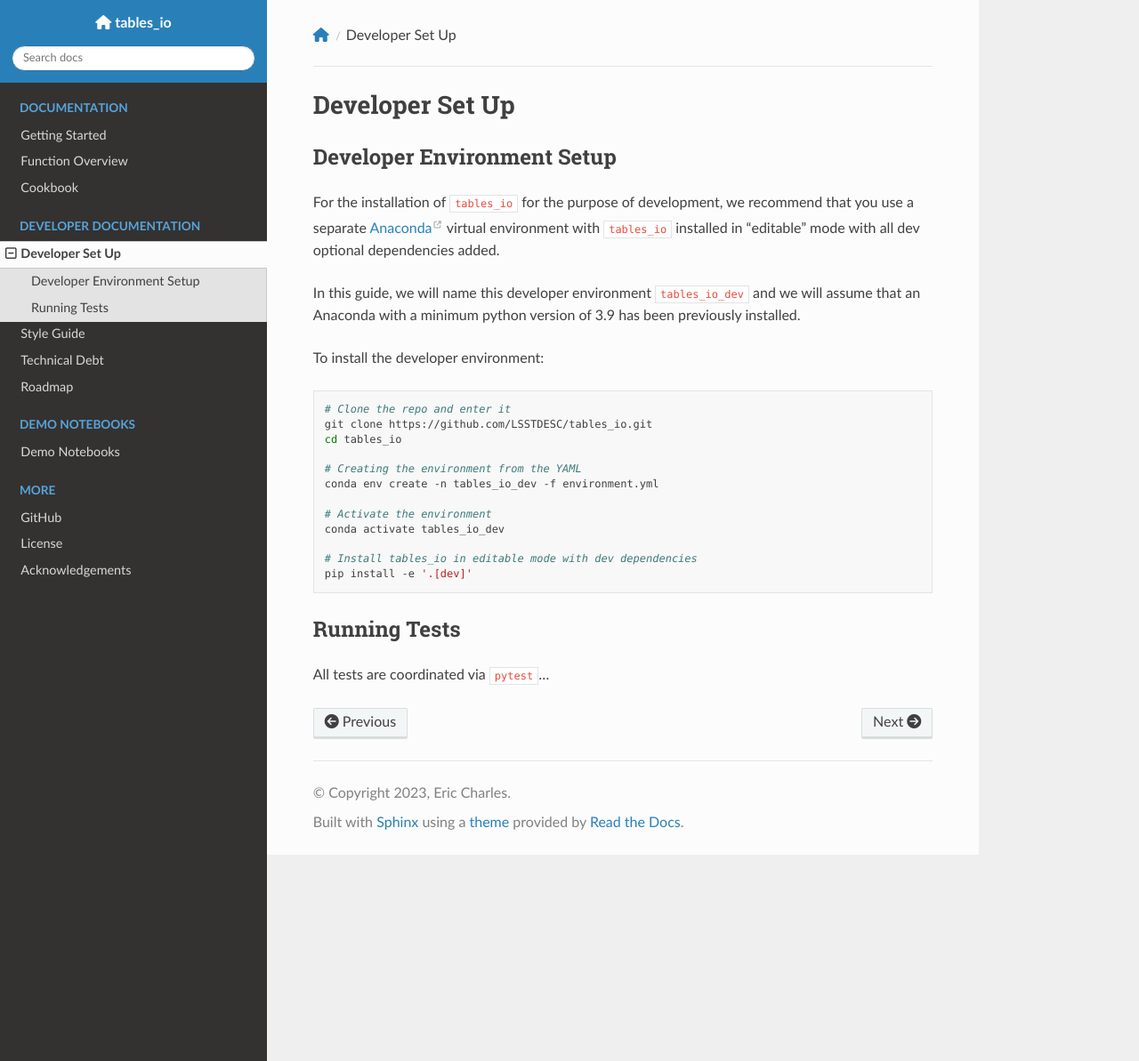
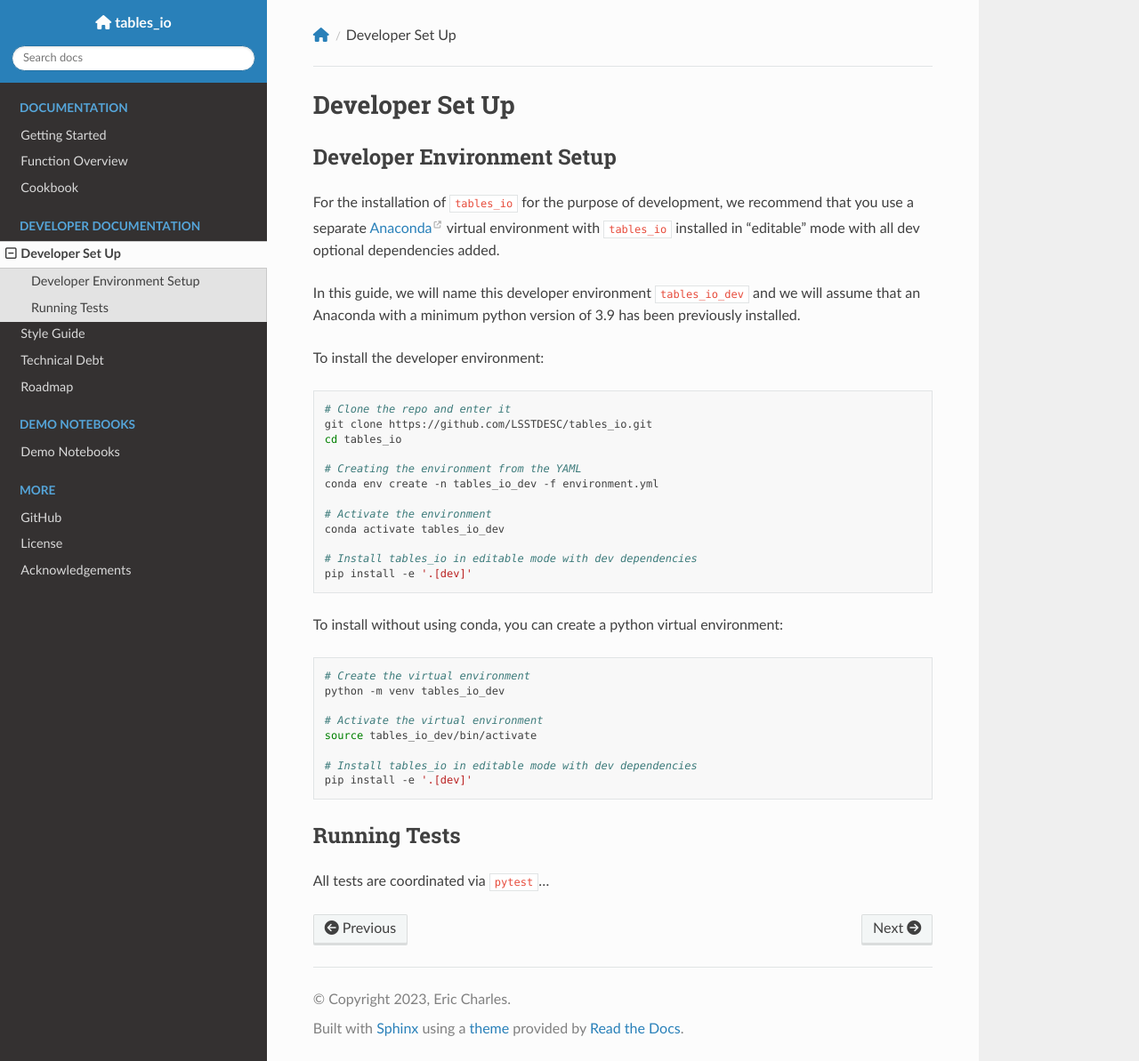
Before and after one commit to LSSTDESC/tables_io, a Sphinx documentation site: the page built from docs/devinstall.md, in a window 1280 px wide and 1193 px high. Shown: the whole window at 89% size. Built offline with Sphinx 7.4.7 and the Read the Docs theme 3.1.0, drawn with Linux system fonts in a browser that asks for light colours; nearby versions of some CDN libraries; pages that are not in the unit, such as notebooks, are missing from menus; the version number could not be read and is left out.

````diff
--- a/docs/devinstall.md
+++ b/docs/devinstall.md
@@ -25,6 +25,19 @@ conda activate tables_io_dev
 pip install -e '.[dev]'
 ```
 
+To install without using conda, you can create a python virtual environment:
+
+```bash
+# Create the virtual environment
+python -m venv tables_io_dev
+
+# Activate the virtual environment
+source tables_io_dev/bin/activate
+
+# Install tables_io in editable mode with dev dependencies
+pip install -e '.[dev]'
+```
+
 (running-tests)=
 
 ## Running Tests
````
Also changed, not shown: docs/devstyle.md (+5 -5 lines), docs/quickstart.md (+1 -1 lines), 1 other file.
